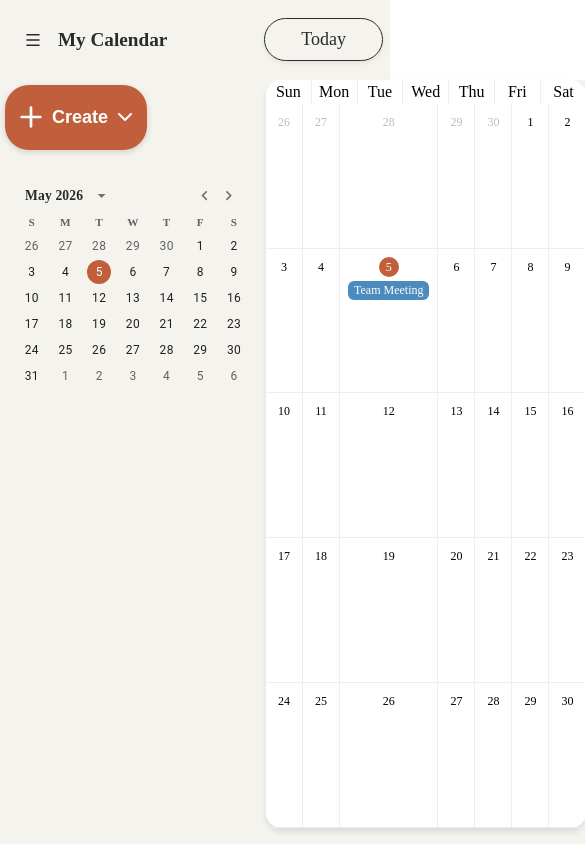
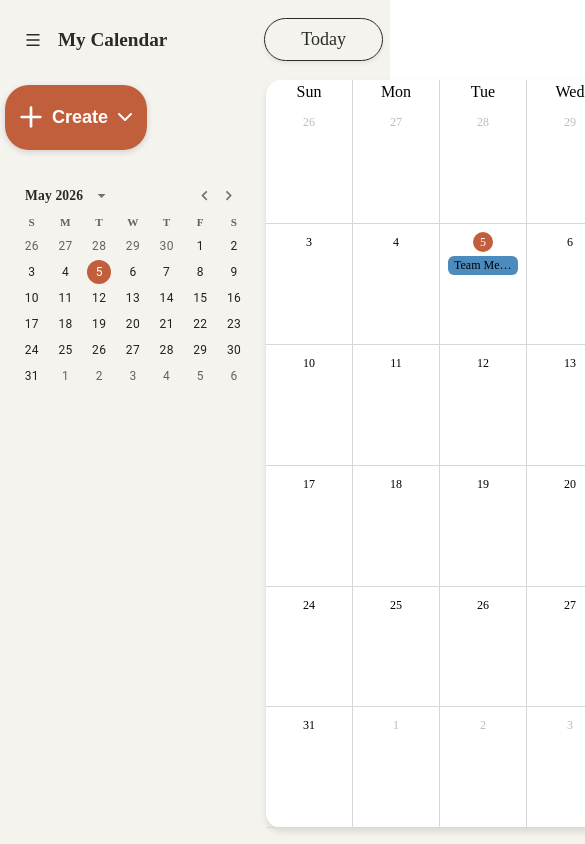
Before and after one commit to TotallyNotApour/react-googleCalendar-frontend, a React (Vite) app: page /calendar in a window 390 px wide. Both pictures are taken after a click on the button "Today". Shown: the top 844 px of the page, 585 px wide, since content can reach past the window. Built offline with nearby package versions, Linux system fonts and the light colour scheme; no server answers; a web font is replaced by a local one.

Commit message:
feat: enhance MonthView with improved event sorting and display, update styles for better layout and responsiveness

```diff
--- a/src/components/calendar/views/MonthView.tsx
+++ b/src/components/calendar/views/MonthView.tsx
@@ -20,19 +20,33 @@ function MonthView({ currentDate, events }: CalendarViewProps) {
 
 
     const days: CalendarDay[] = Array.from(
-        { length: 35 },
+        { length: 42 },
         (_, index) => {
 
             const date = new Date(calendarStartDate);
 
             date.setDate(calendarStartDate.getDate() + index);
 
-            const dayEvents = events.filter((event) => {
+            const dayEvents = events
+                .filter((event) => {
 
                     return (
                         event.startDate.getDate() === date.getDate() &&
                         event.startDate.getMonth() === date.getMonth() &&
                         event.startDate.getFullYear() === date.getFullYear()
+                    );
+                })
+
+                .sort((a, b) => {
+
+                    // all-day events first
+                    if (a.allDay && !b.allDay) return -1;
+                    if (!a.allDay && b.allDay) return 1;
+
+                    // then sort by start time
+                    return (
+                        new Date(a.startDate).getTime() -
+                        new Date(b.startDate).getTime()
                     );
                 });
 
@@ -56,9 +70,9 @@ function MonthView({ currentDate, events }: CalendarViewProps) {
             user: "123",
             title: "Team Meeting",
             description: "Discuss project updates",
-            startDate: new Date(currentDate),
+            startDate: new Date(currentDate.getTime() + 2 * 60 * 1000),
             endDate: new Date(currentDate.getTime() + 2 * 60 * 60 * 1000),
-            allDay: false,
+            allDay: true,
             color: "#4b8bbe",
             recurrence: {
                 frequency: "weekly",
@@ -98,19 +112,56 @@ function MonthView({ currentDate, events }: CalendarViewProps) {
                                 </div>
                             </div>
                             <div className="month-day-events">
-                                {day.events.slice(0, 4).map((event, index) => (
+                                {day.events.slice(0, 3).map((event, index) => {
+                                    const isPastEvent = event.endDate < new Date();
+                                    const isAllDay = event.allDay;
+                                    const eventClass = `month-day-event
+                                        ${isPastEvent ? "past-event" : ""}
+                                        ${isAllDay ? "all-day-event" : ""}
+                                    `;
+
+                                    return (
                                         <div
                                             key={index}
-                                        className="month-day-event"
-                                        style={{ backgroundColor: event.color }}
+                                            className={eventClass}
+
+                                            style={
+                                                isAllDay
+                                                    ? { backgroundColor: event.color }
+                                                    : {}
+                                            }
                                         >
+
+                                            {!isAllDay && (
+                                                <div
+                                                    className="month-day-event-dot"
+
+                                                    style={{
+                                                        backgroundColor: event.color
+                                                    }}
+                                                />
+                                            )}
+
+                                            {!isAllDay && (
+                                                <div className="month-day-event-time">
+                                                    {event.startDate.toLocaleTimeString([], {
+                                                        hour: "2-digit",
+                                                        minute: "2-digit",
+                                                    })}
+                                                </div>
+                                            )}
+
+                                            <div className="month-day-event-title">
                                                 {event.title}
                                             </div>
-                                ))}
 
-                                {day.events.length > 4 && (
+                                        </div>
+                                    );
+                                })}
+
+                                {day.events.length > 3 && (
                                     <div className="month-day-more" onClick={handleMoreClick}>
-                                        +{day.events.length - 4} more
+                                        +{day.events.length - 3} more
                                     </div>
                                 )}
 
--- a/src/styles/MonthView.css
+++ b/src/styles/MonthView.css
@@ -7,7 +7,7 @@
 
 .month-view-header {
     display: grid;
-    grid-template-columns: repeat(7, 1fr);
+    grid-template-columns: repeat(7, minmax(0, 1fr));
 }
 
 .day-of-week {
@@ -16,22 +16,23 @@
 }
 
 .day-of-week:not(:last-child) {
-    border-right: 1px solid #eee;
+    border-right: 1px solid #d7d7d7;
 }
 
 .month-view-grid {
     flex: 1;
     display: grid;
     grid-template-columns: repeat(7, 1fr);
-    grid-template-rows: repeat(5, 1fr);
-    height: 100%;
+    grid-template-rows: repeat(6, 1fr);
 }
 
 .month-view-day {
-    border-right: 1px solid #eee;
-    border-bottom: 1px solid #eee;
+    border-right: 1px solid #d7d7d7;
+    border-bottom: 1px solid #d7d7d7;
 
     padding: 8px;
+    min-width: 70px;
+    overflow: hidden;
 }
 
 .month-day-header{
@@ -43,7 +44,7 @@
 .month-day-header:hover {
     cursor: pointer;
     background-color: gainsboro;
-    border-radius: 4px;
+    border-radius: 6px;
 }
 
 
@@ -78,23 +79,55 @@
 }
 
 .month-day-event {
+    display: flex;
+    align-items: center;
     font-size: 12px;
+    gap: 6px;
 
     padding: 2px 6px;
 
     border-radius: 6px;
 
-    color: white;
-
     overflow: hidden;
-    text-overflow: ellipsis;
-    white-space: nowrap;
-    transition: filter 0.15s ease;
+    min-width: 0;
 
 }
 
+.month-day-event-title{
+    min-width: 0;
+    flex: 1;
+
+    white-space: nowrap;
+    overflow: hidden;
+    text-overflow: ellipsis;
+}
+
+.month-day-event-time {
+    flex-shrink: 0;
+    white-space: nowrap;
+    font-weight: 300;
+}
+
+
+.month-day-event-dot {
+    width: 8px;
+    height: 8px;
+
+    border-radius: 50%;
+
+    flex-shrink: 0;
+}
+
 .month-day-event:hover {
-    filter: brightness(0.9);
+    background-color: gainsboro;
+}
+
+.month-day-event.all-day-event:hover {
+    filter: opacity(0.8);
+}
+
+.month-day-event.past-event {
+    opacity: 0.5;
 }
 
 .month-day-more {
```
Lines whose indentation alone changed are shown as unchanged.
